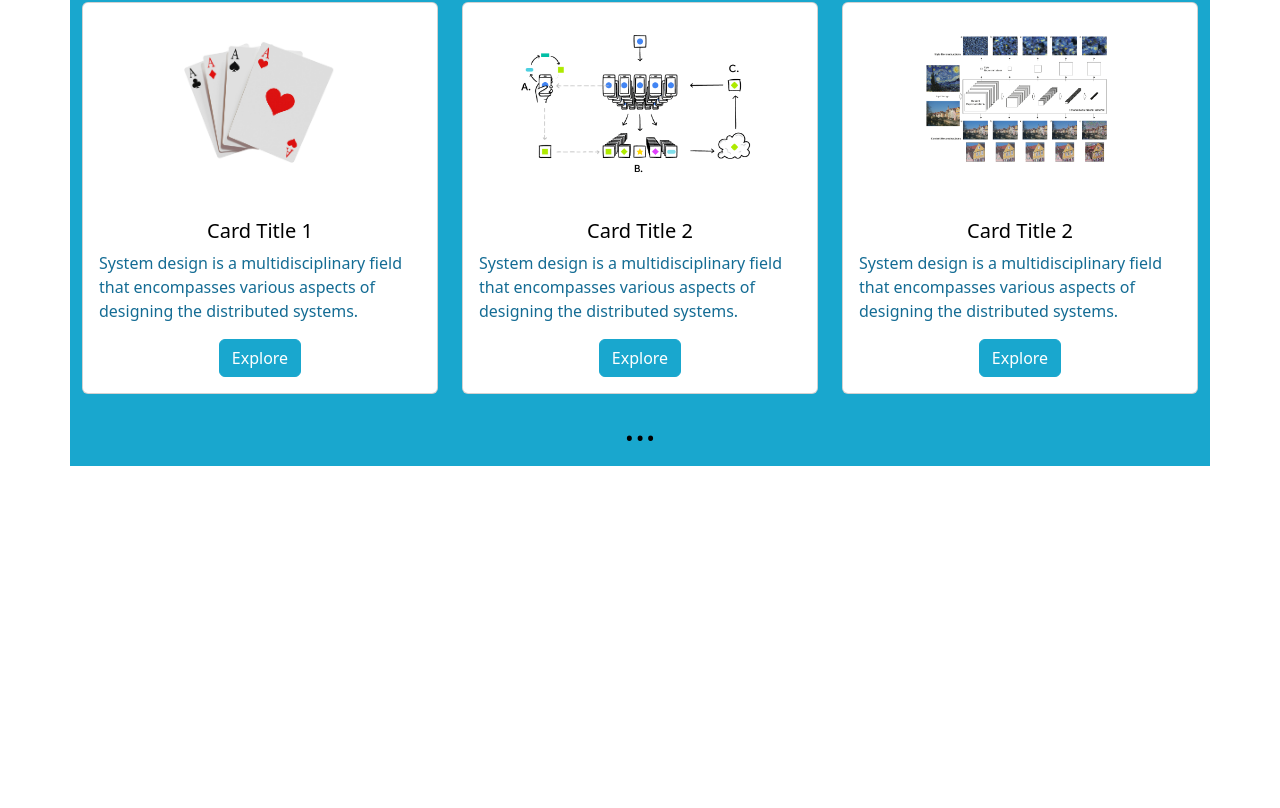
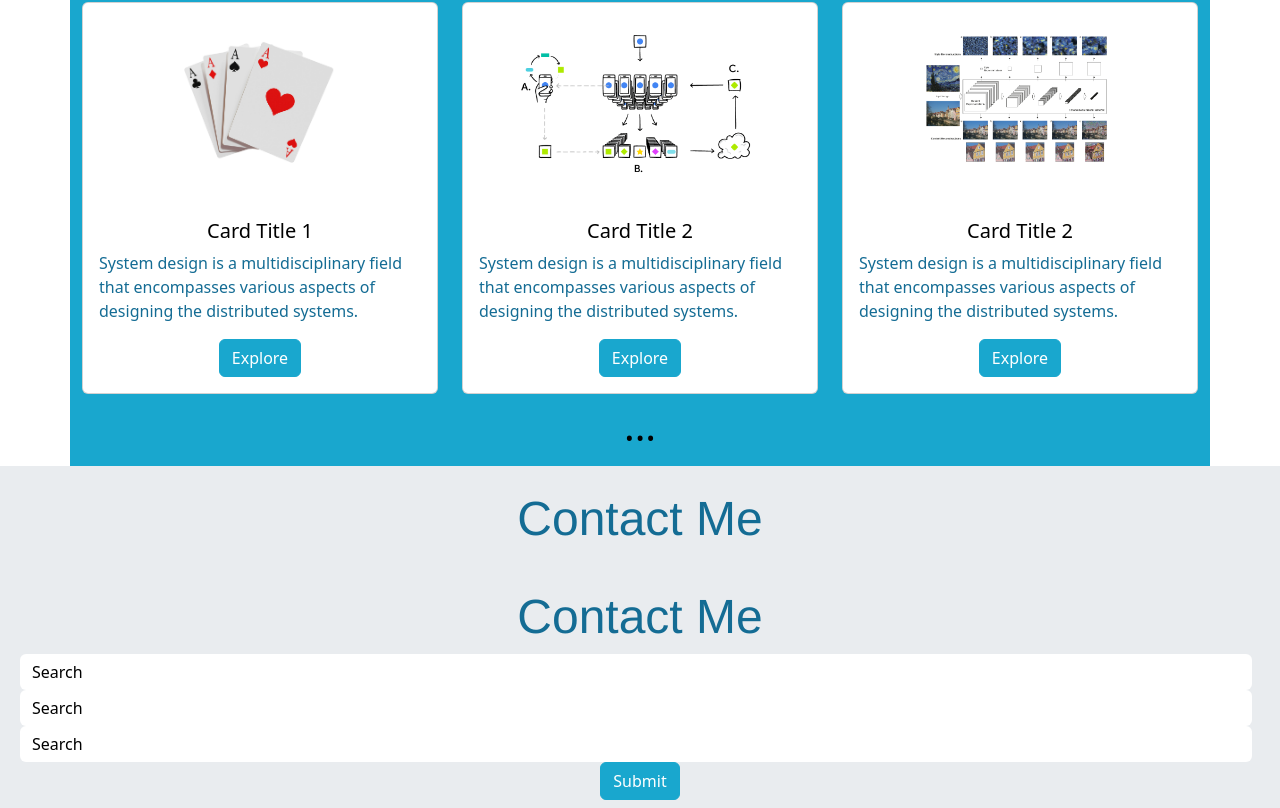
Before and after one commit to abhishekprakash256/react-lab, a React (Create React App) app in the folder bootstrap-testing/: page / in a window 1280 px wide. Shown: the part 1302-2110 px from the top of the page. Before the commit the page ends 1768 px from the top, so only its background shows below. Built offline with nearby package versions, Linux system fonts and the light colour scheme.

Commit message:
footer bar

```diff
--- a/bootstrap-testing/src/App.js
+++ b/bootstrap-testing/src/App.js
@@ -11,6 +11,7 @@ import CardBundle from './CardBundle'
 import GroupExample from './GroupExample';
 import TestGrid from "./TestGrid"
 import CustomBody from "./CustomBody"
+import Footer from './Footer';
 
 
 const title = "Tech";
@@ -54,7 +55,7 @@ function App() {
 
 <NavBar></NavBar>
 
-    {
+
 
     <CustomBody>
       <HeadingBar title={title}/>
@@ -68,9 +69,13 @@ function App() {
      <HeadingBar title={title}/>
      <CardBundle></CardBundle>
      <More more_link={ more_link}/>
+
      </CustomBody>
 
-    }
+<Footer></Footer>
+
+
+
 
     {/*
 
--- /dev/null
+++ b/bootstrap-testing/src/Footer.js
@@ -0,0 +1,72 @@
+import Button from 'react-bootstrap/Button';
+import Container from 'react-bootstrap/Container';
+import Form from 'react-bootstrap/Form';
+import Navbar from 'react-bootstrap/Navbar';
+import './Footer.css';
+import Row from 'react-bootstrap/Row';
+import Col from 'react-bootstrap/Col';
+
+
+function Footer() {
+
+    return (
+
+
+    <Container fluid className="footer-header-color " >
+
+        <Row id = "contact "className=" text-center p-2">
+        <Col className="text-center">
+          <h1 className="bio-font font-color-class heading-responsive-font mt-3" >
+          Contact Me
+          </h1>
+        </Col>
+      </Row>
+      <Row id = "contact "className=" text-center p-2">
+        <Col className="text-center">
+          <h1 className="bio-font font-color-class heading-responsive-font mt-3" >
+          Contact Me
+          </h1>
+          <Form className="d-flex">
+            <Form.Control
+              type="search"
+              placeholder="Search"
+              className="me-2 custom-border form-control custom-placeholder"
+              aria-label="Search"
+            />
+
+          </Form>
+          <Form className="d-flex">
+            <Form.Control
+              type="search"
+              placeholder="Search"
+              className="me-2 custom-border form-control custom-placeholder"
+              aria-label="Search"
+            />
+
+          </Form>
+          <Form className="d-flex">
+            <Form.Control
+              type="search"
+              placeholder="Search"
+              className="me-2 custom-border form-control custom-placeholder"
+              aria-label="Search"
+            />
+
+          </Form>
+          <Button className=" button-custom-color ">Submit</Button>
+        </Col>
+      </Row>
+
+
+
+
+    </Container>
+
+
+
+    );
+
+}
+
+
+export default Footer;
```
Also changed, not shown: bootstrap-testing/src/Footer.css (added).
